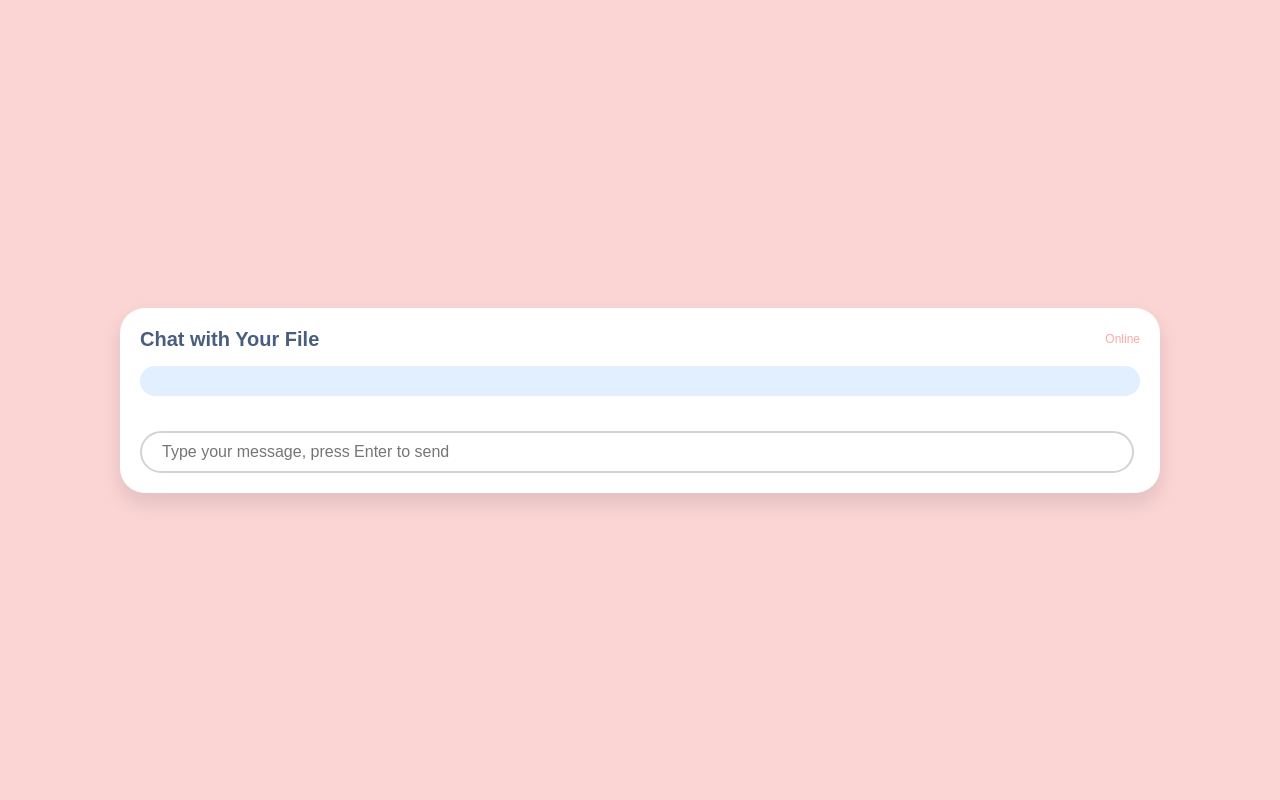
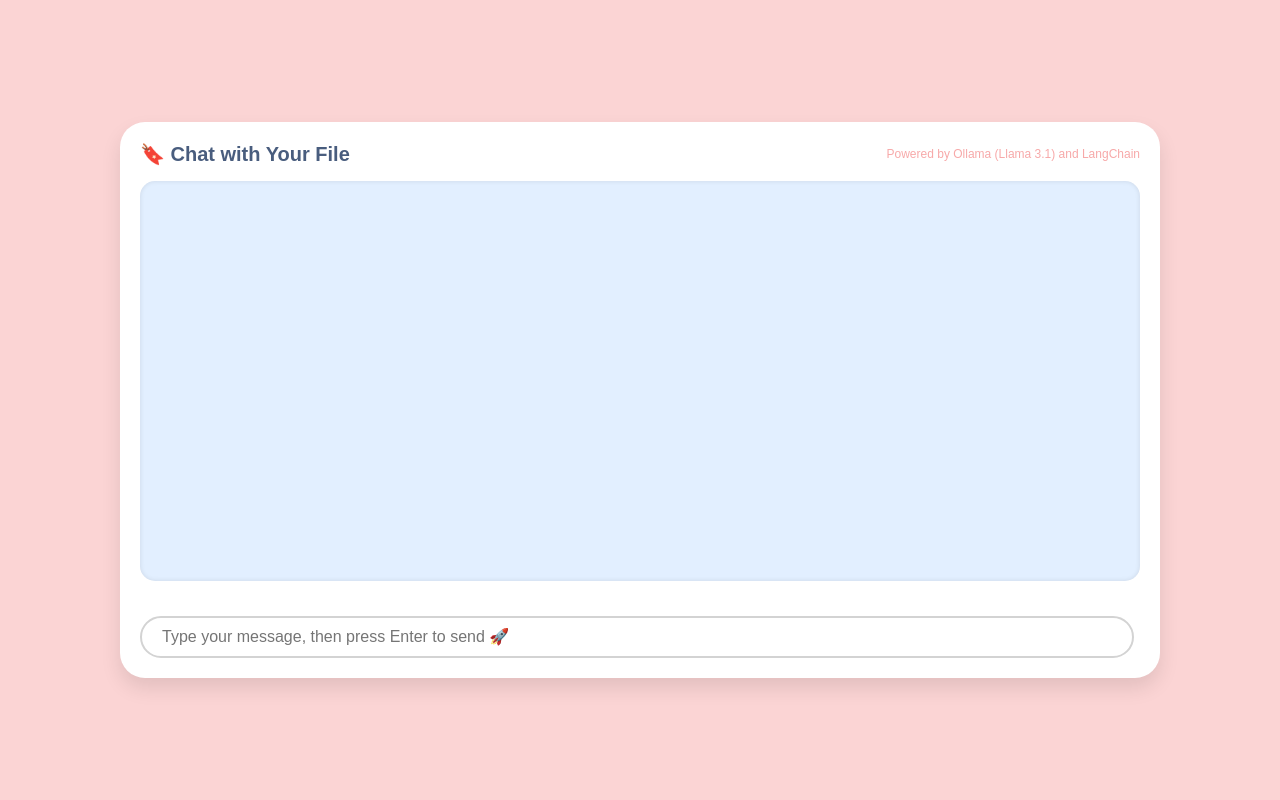
Before and after one commit to RiaAyuP/olcrag, a Flask app: page / in a window 1280 px wide. Run offline with Flask 3, Linux system fonts and the light colour scheme.

Commit message:
updated user interface

```diff
--- a/static/style.css
+++ b/static/style.css
@@ -1,4 +1,10 @@
 /* Base Styles */
+
+html {
+    --scrollbarBG: #fff;
+    --thumbBG: #90a4ae;
+}
+
 body {
     background-color: #fbd4d4;
     font-family: 'Arial', sans-serif;
@@ -157,3 +163,28 @@ body {
     margin-top: 5px;
     text-align: left;
 }
+
+/* Container for chat messages */
+.message-container {
+    height: 400px; /* Adjust the height based on your layout */
+    overflow-y: auto; /* Enables vertical scrolling */
+    padding-right: 10px; /* Space for scrollbar */
+    margin-bottom: 20px; /* Space between messages and the input area */
+    border-radius: 15px; /* Rounded corners */
+    background-color: #e2efff; /* Background color */
+    box-shadow: inset 0 0 5px rgba(0, 0, 0, 0.1); /* Optional: Inner shadow for depth */
+}
+
+/* Ensures scrollbar is styled properly */
+.message-container::-webkit-scrollbar {
+    width: 6px;
+}
+
+.message-container::-webkit-scrollbar-thumb {
+    background-color: #888; /* Scrollbar color */
+    border-radius: 10px; /* Rounded scrollbar edges */
+}
+
+.message-container::-webkit-scrollbar-thumb:hover {
+    background-color: #555; /* Darker color on hover */
+}
--- a/templates/chat.html
+++ b/templates/chat.html
@@ -1,7 +1,9 @@
 <!DOCTYPE html>
 <html>
 <head>
-    <title>Chatbot</title>
+    <title>🔖 Chat with Your File</title>
+    <meta charset="UTF-8" />
+    <meta name="viewport" content="width=device-width" />
     <!-- Link to the local CSS file -->
     <link rel="stylesheet" type="text/css" href="{{ url_for('static', filename='style.css')}}" />
 </head>
@@ -9,18 +11,16 @@
 <body>
     <div class="container">
         <div class="header">
-            <div class="header-title">Chat with Your File</div>
-            <div class="status">Online</div>
+            <div class="header-title">🔖 Chat with Your File </div>
+            <div class="status">Powered by Ollama (Llama 3.1) and LangChain</div>
         </div>
-
-
-        <div id="messageFormeight" class="card">
+        <div id="messageFormeight" class="message-container">
             <!-- Messages will be appended here -->
         </div>
 
         <div class="footer">
             <form id="messageArea" class="footer-button">
-                <input type="text" id="text" name="msg" class="message-box" placeholder="Type your message, press Enter to send" autocomplete="off" required />
+                <input type="text" id="text" name="msg" class="message-box" placeholder="Type your message, then press Enter to send 🚀" autocomplete="off" required />
             </form>
         </div>
     </div>
@@ -34,7 +34,7 @@
                 const str_time = hour + ":" + minute;
                 var rawText = document.getElementById("text").value;
 
-                var userHtml = '<div class="card"><div class="msg_container_send">' + rawText + '<span class="msg_time_send">' + str_time + '</span></div><div class="img_cont_msg"><img src="https://riaayupramudita.id/wp-content/uploads/2024/08/user_image.jpeg" class="rounded-circle user_img_msg"></div></div>';
+                var userHtml = '<div class="card"><div class="msg_container_send">' + rawText + '<span class="msg_time_send">' + str_time + '</span></div></div>';
 
                 document.getElementById("text").value = "";
                 document.getElementById("messageFormeight").insertAdjacentHTML('beforeend', userHtml);
@@ -44,7 +44,7 @@
                 xhr.setRequestHeader("Content-Type", "application/x-www-form-urlencoded");
                 xhr.onreadystatechange = function () {
                     if (xhr.readyState === 4 && xhr.status === 200) {
-                        var botHtml = '<div class="card"><div class="img_cont_msg"><img src="https://riaayupramudita.id/wp-content/uploads/2024/08/chatbot_image.jpeg" class="rounded-circle user_img_msg"></div><div class="msg_container">' + xhr.responseText + '<span class="msg_time">' + str_time + '</span></div></div>';
+                        var botHtml = '<div class="card"><div class="msg_container">' + xhr.responseText + '<span class="msg_time">' + str_time + '</span></div></div>';
                         document.getElementById("messageFormeight").insertAdjacentHTML('beforeend', botHtml);
                     }
                 };
```
